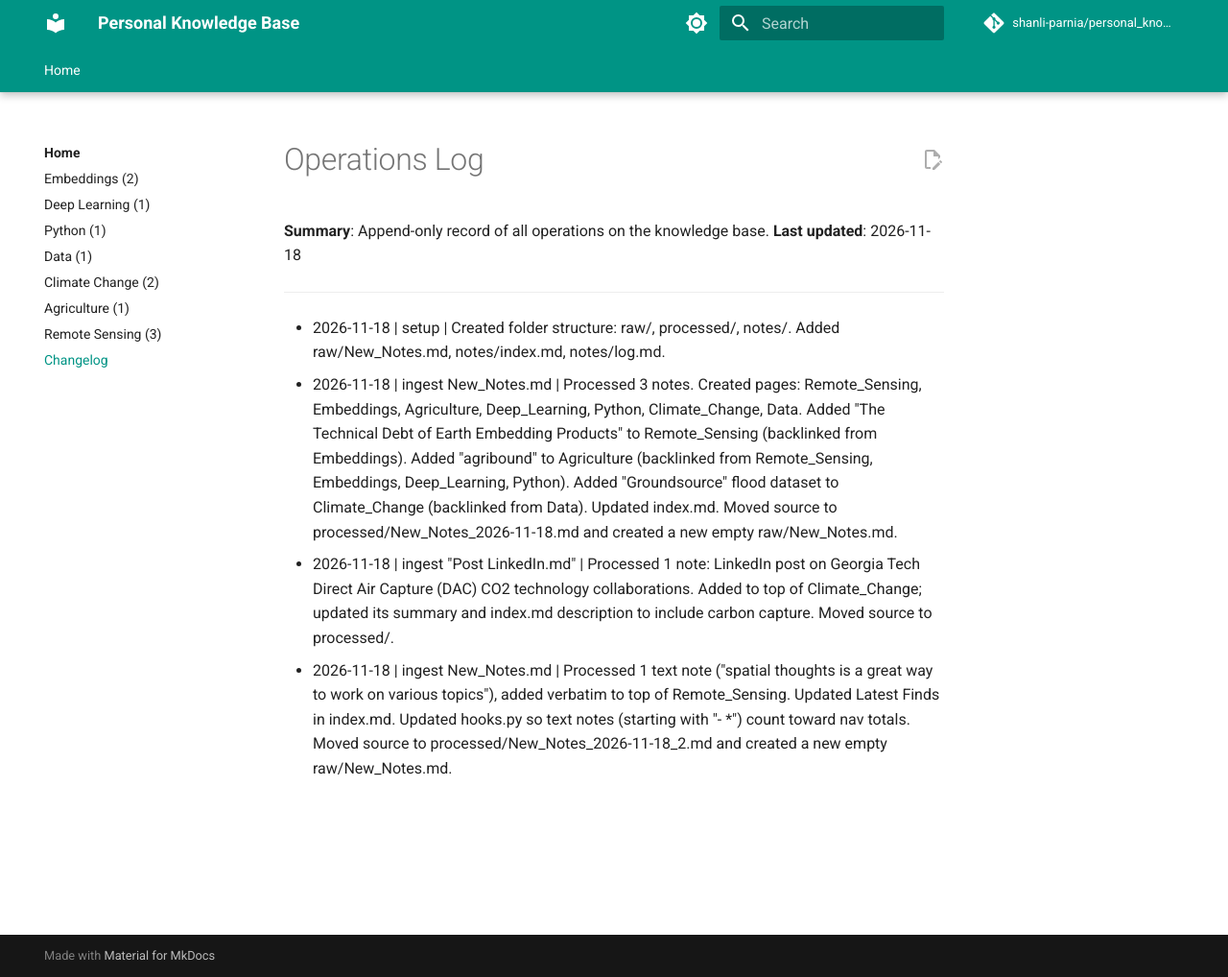
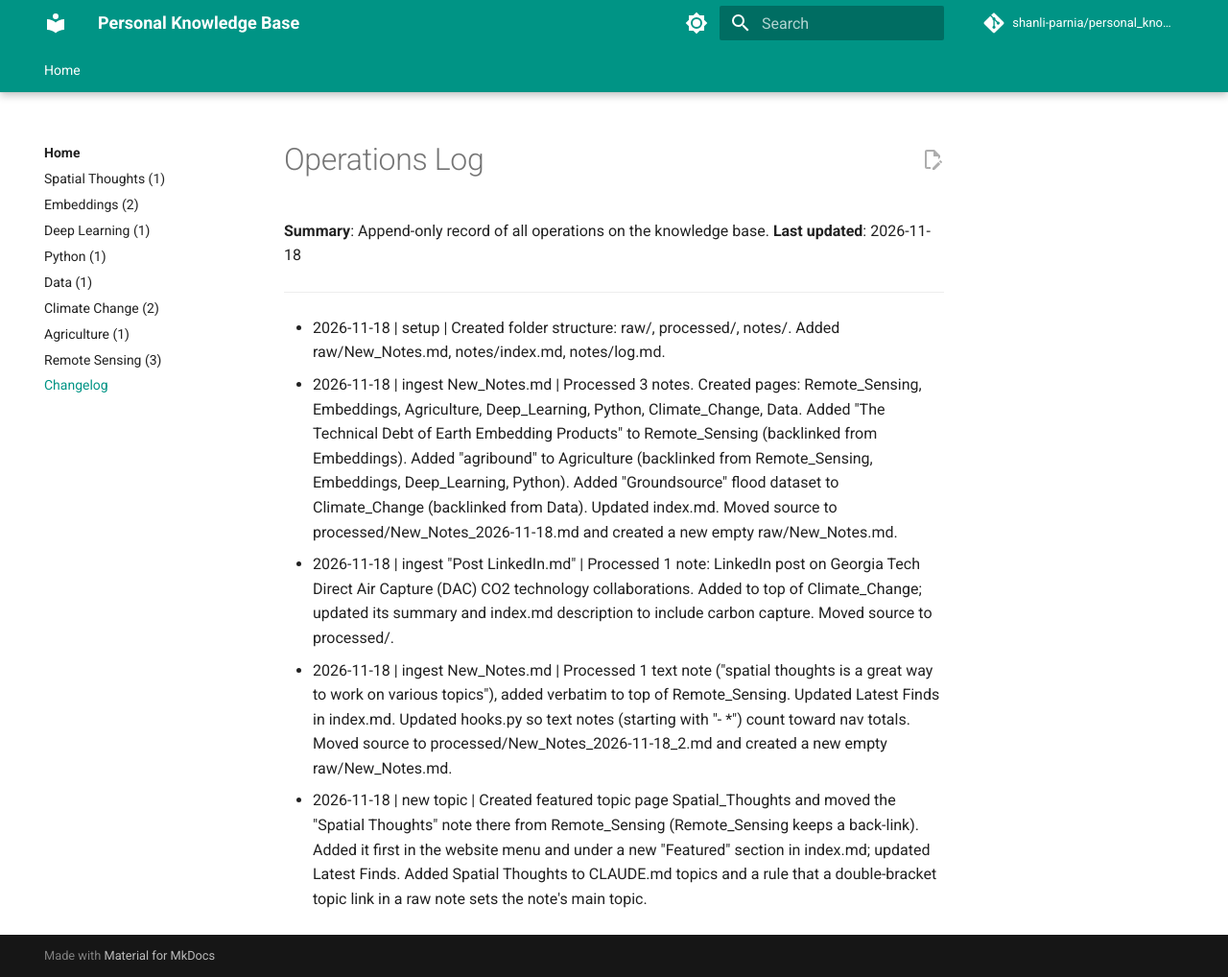
Before and after one commit to shanli-parnia/personal_knowledge_base-repo, an MkDocs documentation site: the page built from notes/log.md, in a window 1280 px wide and 1018 px high. Shown: the whole window at 96% size. Built offline with MkDocs 1.6.1 and Material for MkDocs 9.7.7, drawn with Linux system fonts in a browser that asks for light colours; comment, search, counter and statistics services are not loaded.

Commit message:
Add featured topic: Spatial Thoughts
Co-Authored-By: Claude Opus 5.5 <noreply@anthropic.com>

```diff
--- a/mkdocs.yml
+++ b/mkdocs.yml
@@ -60,6 +60,7 @@ plugins:
 nav:
   - Home:
     - index.md
+    - Spatial Thoughts: Spatial_Thoughts.md
     - Embeddings: Embeddings.md
     - Deep Learning: Deep_Learning.md
     - Python: Python.md
--- a/notes/log.md
+++ b/notes/log.md
@@ -9,3 +9,4 @@
 - 2026-11-18 | ingest New_Notes.md | Processed 3 notes. Created pages: Remote_Sensing, Embeddings, Agriculture, Deep_Learning, Python, Climate_Change, Data. Added "The Technical Debt of Earth Embedding Products" to Remote_Sensing (backlinked from Embeddings). Added "agribound" to Agriculture (backlinked from Remote_Sensing, Embeddings, Deep_Learning, Python). Added "Groundsource" flood dataset to Climate_Change (backlinked from Data). Updated index.md. Moved source to processed/New_Notes_2026-11-18.md and created a new empty raw/New_Notes.md.
 - 2026-11-18 | ingest "Post  LinkedIn.md" | Processed 1 note: LinkedIn post on Georgia Tech Direct Air Capture (DAC) CO2 technology collaborations. Added to top of Climate_Change; updated its summary and index.md description to include carbon capture. Moved source to processed/.
 - 2026-11-18 | ingest New_Notes.md | Processed 1 text note ("spatial thoughts is a great way to work on various topics"), added verbatim to top of Remote_Sensing. Updated Latest Finds in index.md. Updated hooks.py so text notes (starting with "- *") count toward nav totals. Moved source to processed/New_Notes_2026-11-18_2.md and created a new empty raw/New_Notes.md.
+- 2026-11-18 | new topic | Created featured topic page Spatial_Thoughts and moved the "Spatial Thoughts" note there from Remote_Sensing (Remote_Sensing keeps a back-link). Added it first in the website menu and under a new "Featured" section in index.md; updated Latest Finds. Added Spatial Thoughts to CLAUDE.md topics and a rule that a double-bracket topic link in a raw note sets the note's main topic.
```
Also changed, not shown: CLAUDE.md (+4 -0 lines), notes/Remote_Sensing.md (+1 -1 lines), notes/Spatial_Thoughts.md (added, +8 -0 lines), notes/index.md (+5 -1 lines).
